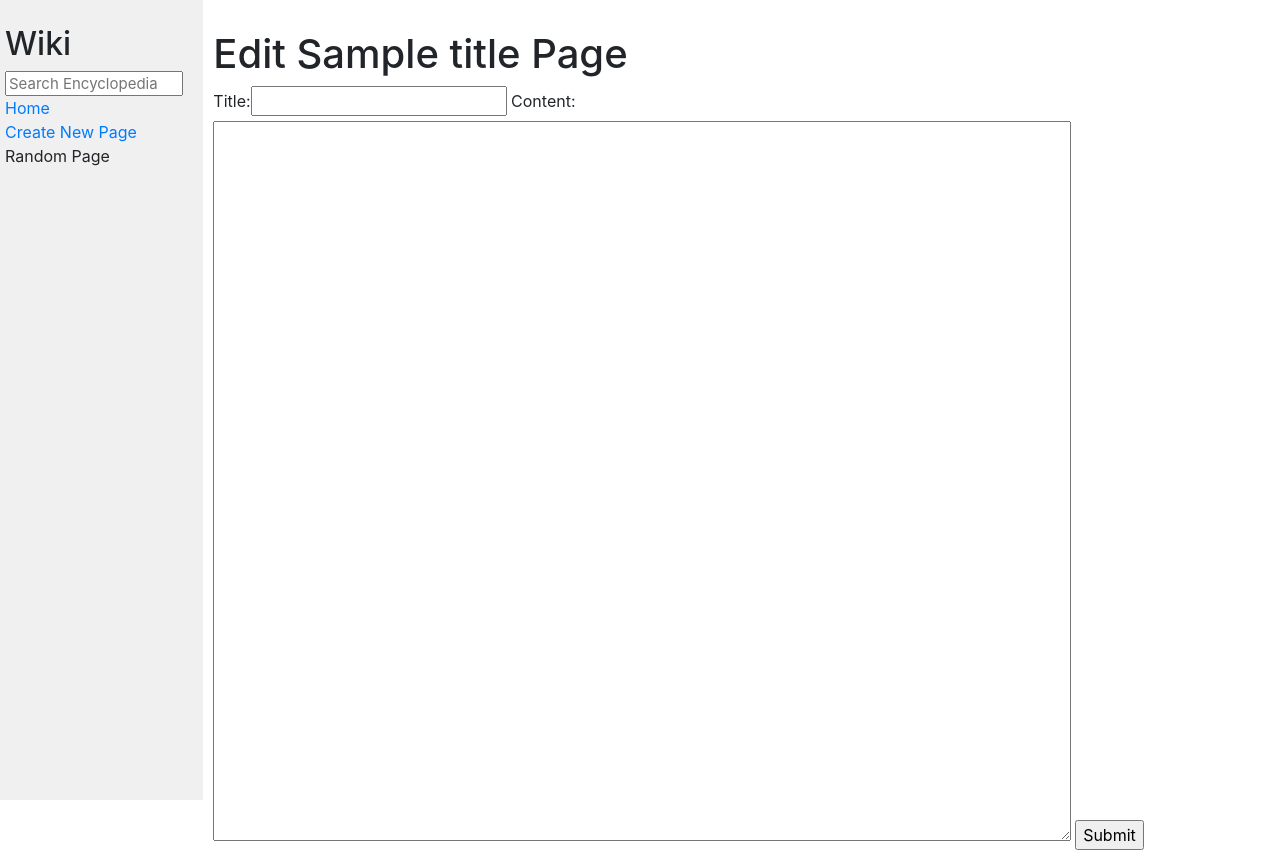
After one commit to idu-who/cs50w-wiki, a Django app: template encyclopedia/templates/encyclopedia/edit_entry.html in a window 1280 px wide. The commit adds this page. Run offline with Django 3.2, Linux system fonts and the light colour scheme; tables that the repository leaves empty hold one stand-in row (values such as "Sample post"); the template is opened without the code that fills it: values that come from a table or form of the project are taken from there, most other values are stand-ins (such as "Sample title", 1, 10 or a date in 2020); parts of the project's set-up code (start-up, migrations or seed data) failed here and were passed over; some libraries are stand-ins or nearby versions.

Commit message:
edit page
Signed-off-by: idu-who <104561260+idu-who@users.noreply.github.com>

```diff
--- /dev/null
+++ b/encyclopedia/templates/encyclopedia/edit_entry.html
@@ -0,0 +1,16 @@
+{% extends "encyclopedia/layout.html" %}
+
+{% block title %}
+    Edit {{ title|capfirst }} Page
+{% endblock %}
+
+{% block body %}
+    <h1>Edit {{ title|capfirst }} Page</h1>
+
+    <form action="{% url "edit_entry" title %}" method="POST">
+        {% csrf_token %}
+        {{ form }}
+        <input type="submit">
+    </form>
+
+{% endblock %}
--- a/encyclopedia/templates/encyclopedia/entry.html
+++ b/encyclopedia/templates/encyclopedia/entry.html
@@ -5,5 +5,6 @@
 {% endblock %}
 
 {% block body %}
-    <p>{{ content }}</p>
+    <a href="{% url "edit_entry" title %}" style="float: right;">Edit</a>
+    <p style="clear: right;">{{ content }}</p>
 {% endblock %}
--- a/encyclopedia/urls.py
+++ b/encyclopedia/urls.py
@@ -8,4 +8,5 @@ urlpatterns = [
     path("search-results/<str:query>/", views.search_results, name="search_results"),
     path("wiki/<str:title>/", views.entry, name="entry"),
     path("create-page/", views.create_entry, name="create_entry"),
+    path("edit-page/<str:title>/", views.edit_entry, name="edit_entry"),
 ]
```
